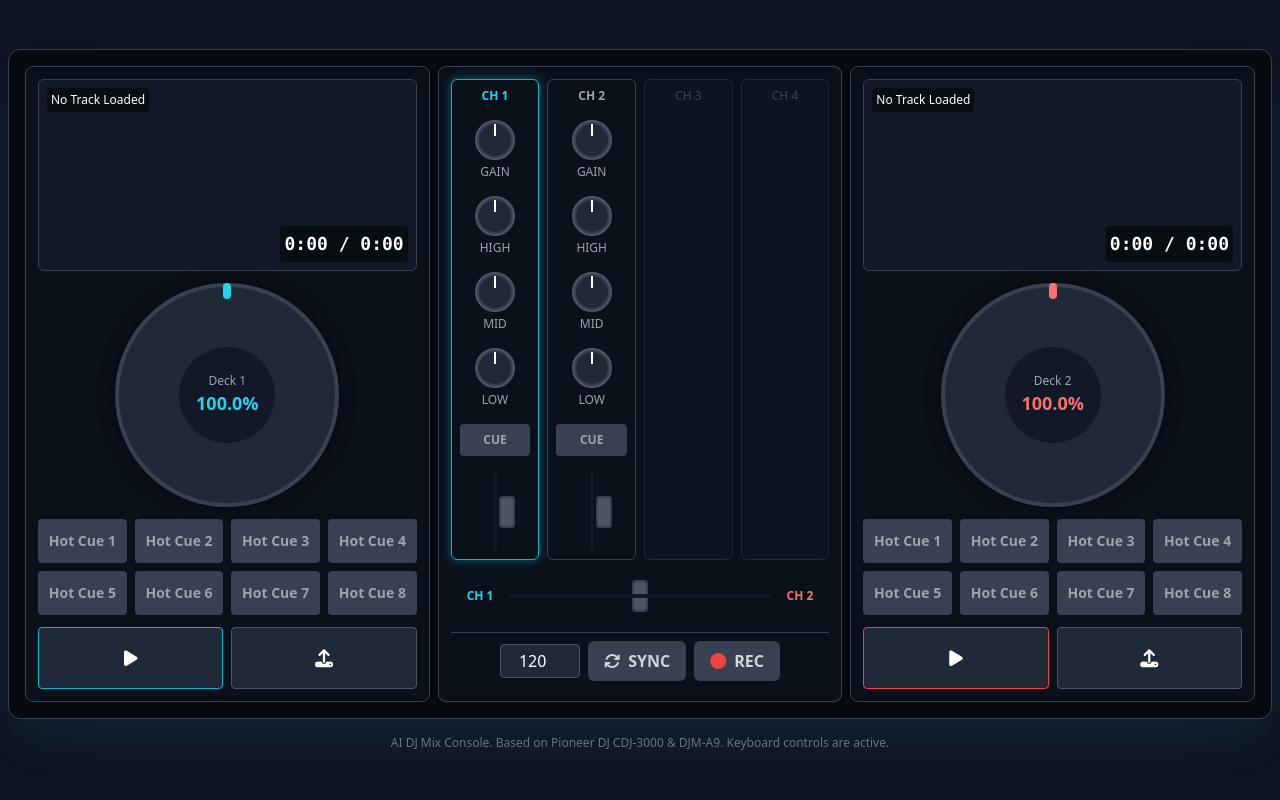
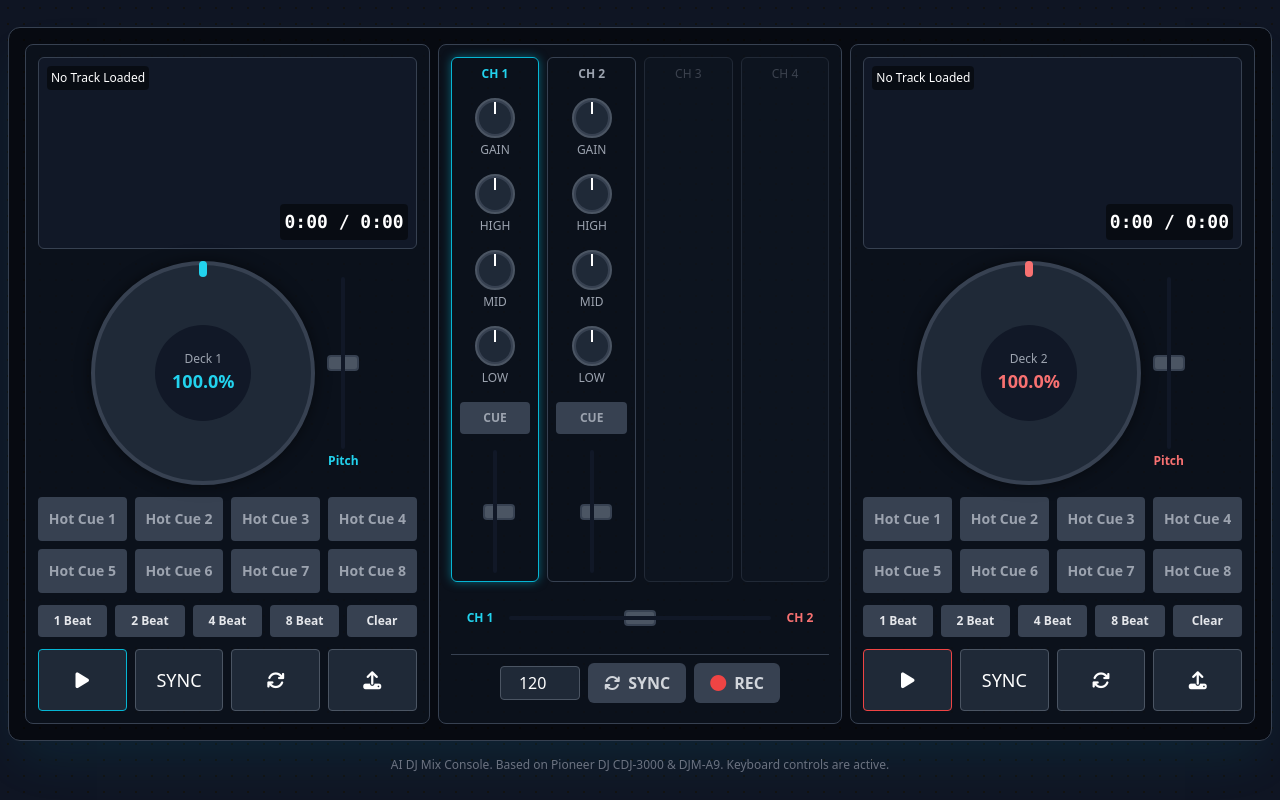
Before and after one commit to meinzeug/djmixconsole2, a React (Vite) app in the folder app/: page / in a window 1280 px wide. Both pictures are taken after a click on the button "Start Session". Built offline with nearby package versions, Linux system fonts and the light colour scheme.

Commit message:
Add advanced CDJ-style controls

```diff
--- a/app/components/Player.tsx
+++ b/app/components/Player.tsx
@@ -4,6 +4,7 @@ import type { StoreApi } from 'zustand';
 import type { DjStore } from '../types';
 import Touchscreen from './player/Touchscreen';
 import JogWheel from './player/JogWheel';
+import Fader from './ui/Fader';
 
 interface PlayerProps {
   deckId: number;
@@ -12,7 +13,8 @@ interface PlayerProps {
 
 const Player: React.FC<PlayerProps> = ({ deckId, useStore }) => {
   const playerState = (useStore as any)((state: DjStore) => state.players[deckId]);
-  const { loadTrack, togglePlay, setHotCue, jumpToHotCue, deleteHotCue } = (useStore as any)((state: DjStore) => state.actions);
+  const { loadTrack, togglePlay, setPitch, setHotCue, jumpToHotCue, deleteHotCue, setLoop, clearLoop, toggleSync, syncPlayers } =
+    (useStore as any)((state: DjStore) => state.actions);
 
   const fileInputRef = useRef<HTMLInputElement>(null);
 
@@ -29,11 +31,32 @@ const Player: React.FC<PlayerProps> = ({ deckId, useStore }) => {
 
   const deckColor = deckId === 0 ? 'cyan' : 'red';
 
+  const handlePitchChange = (value: number) => {
+    const newPitch = 0.5 + value; // map 0-1 to 0.5-1.5
+    setPitch(deckId, newPitch);
+  };
+
+  const handleLoop = (beats: number) => {
+    if (!playerState.track) return;
+    const beatLength = 60 / playerState.bpm;
+    const start = playerState.playbackTime;
+    const end = start + beats * beatLength;
+    setLoop(deckId, start, end);
+  };
+
   return (
     <div className="flex flex-col w-1/3 bg-gray-900/50 border border-gray-700 rounded-lg p-3 space-y-3">
       <Touchscreen deckId={deckId} useStore={useStore} />
-      <div className="flex-grow flex items-center justify-center">
+      <div className="flex-grow flex items-center justify-center gap-2">
         <JogWheel deckId={deckId} useStore={useStore} />
+        <div className="h-48 flex flex-col items-center">
+          <Fader
+            value={playerState.pitch - 0.5}
+            onChange={handlePitchChange}
+            orientation="vertical"
+          />
+          <span className={`text-xs font-bold mt-1 text-${deckColor}-400`}>Pitch</span>
+        </div>
       </div>
 
       <div className="grid grid-cols-4 gap-2">
@@ -58,18 +81,46 @@ const Player: React.FC<PlayerProps> = ({ deckId, useStore }) => {
         })}
       </div>
 
+      <div className="grid grid-cols-5 gap-2">
+        {[1,2,4,8].map(len => (
+          <button
+            key={len}
+            onClick={() => handleLoop(len)}
+            className="py-2 bg-gray-700 text-gray-200 rounded hover:bg-gray-600 text-xs font-bold"
+          >
+            {len} Beat
+          </button>
+        ))}
+        <button
+          onClick={() => clearLoop(deckId)}
+          className="py-2 bg-gray-700 text-gray-200 rounded hover:bg-gray-600 text-xs font-bold"
+        >Clear</button>
+      </div>
+
       <div className="flex items-center justify-between gap-2">
         <button
           onClick={() => togglePlay(deckId)}
-          className={`w-1/2 py-4 rounded text-lg font-bold ${
+          className={`w-1/4 py-4 rounded text-lg font-bold ${
             playerState.isPlaying ? `bg-${deckColor}-600 animate-pulse` : `bg-gray-800`
           } border border-${deckColor}-500`}
         >
           {playerState.isPlaying ? <i className="fa fa-pause"></i> : <i className="fa fa-play"></i>}
         </button>
         <button
+          onClick={() => toggleSync(deckId)}
+          className="w-1/4 py-4 rounded bg-gray-800 hover:bg-gray-700 border border-gray-600 text-lg"
+        >
+          SYNC
+        </button>
+        <button
+          onClick={() => syncPlayers()}
+          className="w-1/4 py-4 rounded bg-gray-800 hover:bg-gray-700 border border-gray-600 text-lg"
+        >
+          <i className="fa fa-sync"></i>
+        </button>
+        <button
             onClick={handleUploadClick}
-            className="w-1/2 py-4 rounded bg-gray-800 hover:bg-gray-700 border border-gray-600 text-lg"
+            className="w-1/4 py-4 rounded bg-gray-800 hover:bg-gray-700 border border-gray-600 text-lg"
         >
             <i className="fa fa-upload"></i>
         </button>
--- a/app/components/player/Touchscreen.tsx
+++ b/app/components/player/Touchscreen.tsx
@@ -11,7 +11,7 @@ interface TouchscreenProps {
 const Touchscreen: React.FC<TouchscreenProps> = ({ deckId, useStore }) => {
   const canvasRef = useRef<HTMLCanvasElement>(null);
   const playerState = (useStore as any)((state: DjStore) => state.players[deckId]);
-  const { track, playbackTime } = playerState;
+  const { track, playbackTime, bpm, pitch } = playerState;
   const deckColor = deckId === 0 ? '#06b6d4' : '#f43f5e'; // cyan-500, red-500
 
   useEffect(() => {
@@ -73,6 +73,11 @@ const Touchscreen: React.FC<TouchscreenProps> = ({ deckId, useStore }) => {
       <div className="absolute top-2 left-2 text-xs text-white bg-black/50 p-1 rounded">
         {track ? track.name : 'No Track Loaded'}
       </div>
+      {track && (
+        <div className="absolute top-2 right-2 text-xs text-white bg-black/50 p-1 rounded">
+          {Math.round(bpm)} BPM | {(pitch * 100).toFixed(1)}%
+        </div>
+      )}
       <div className="absolute bottom-2 right-2 text-lg font-mono font-bold text-white bg-black/50 p-1 rounded">
         {track ? `${formatTime(playbackTime)} / ${formatTime(track.duration)}` : '0:00 / 0:00'}
       </div>
--- a/app/hooks/useDjEngine.ts
+++ b/app/hooks/useDjEngine.ts
@@ -165,8 +165,14 @@ const useStore = create<DjStore>()(
               get().actions.seek(deckId, cue.time);
           }
       },
-      setLoop: () => {},
-      clearLoop: () => {},
+      setLoop: (deckId, start, end) => {
+        set(state => {
+          state.players[deckId].activeLoop = { start, end };
+        });
+      },
+      clearLoop: (deckId) => {
+        set(state => { state.players[deckId].activeLoop = null; });
+      },
       setMasterVolume: (volume) => set(state => { state.mixer.masterVolume = volume; }),
       setCrossfader: (value) => set(state => { state.mixer.crossfader = value; }),
       setMasterBpm: (bpm) => {
@@ -282,7 +288,23 @@ const useDjEngine = () => {
             const sourceNode = playerNodes[deckId].source as any;
             if (sourceNode._startTime) {
               const playedDuration = audioContext.currentTime - sourceNode._startTime;
-              state.players[deckId].playbackTime = (state.players[deckId].playbackTime + playedDuration) % player.track!.duration;
+              let newTime = state.players[deckId].playbackTime + playedDuration;
+              const loop = state.players[deckId].activeLoop;
+              if (loop) {
+                const length = loop.end - loop.start;
+                if (newTime > loop.end) {
+                  newTime = loop.start + ((newTime - loop.start) % length);
+                  playerNodes[deckId].source?.stop();
+                  const src = audioContext.createBufferSource();
+                  src.buffer = player.track!.buffer;
+                  src.playbackRate.value = state.players[deckId].pitch;
+                  src.connect(playerNodes[deckId].gain);
+                  src.start(0, newTime);
+                  playerNodes[deckId].source = src;
+                  (playerNodes[deckId].source as any)._startTime = audioContext.currentTime;
+                }
+              }
+              state.players[deckId].playbackTime = newTime % player.track!.duration;
               sourceNode._startTime = audioContext.currentTime;
             }
           });
```
